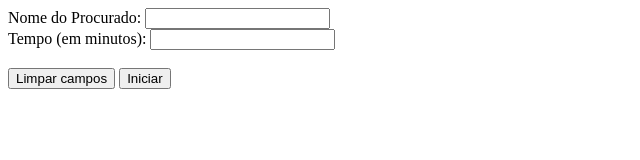
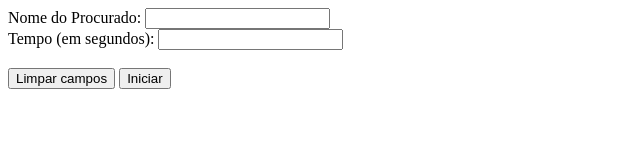
Before and after one commit to gabsouzkkj/prisao, a plain HTML site: page index.html in a window 1280 px wide. Shown: the full height of the page, 0-640 px from the left. Drawn offline with Linux system fonts and the light colour scheme.

Commit message:
Update index.html

```diff
--- a/index.html
+++ b/index.html
@@ -10,7 +10,7 @@
     <label for="procurado_input">Nome do Procurado:</label>
     <input type="text" id="procurado_input" name="procurado_input" minlength="1" maxlength="75"><br>
 
-    <label for="tempo_input">Tempo (em minutos):</label>
+    <label for="tempo_input">Tempo (em segundos):</label>
     <input type="number" id="tempo_input" name="tempo_input"><br><br>
     <button onclick="limparCamp()">Limpar campos</button>
     <button onclick="atualizarTime()">Iniciar</button><br><br>
```
